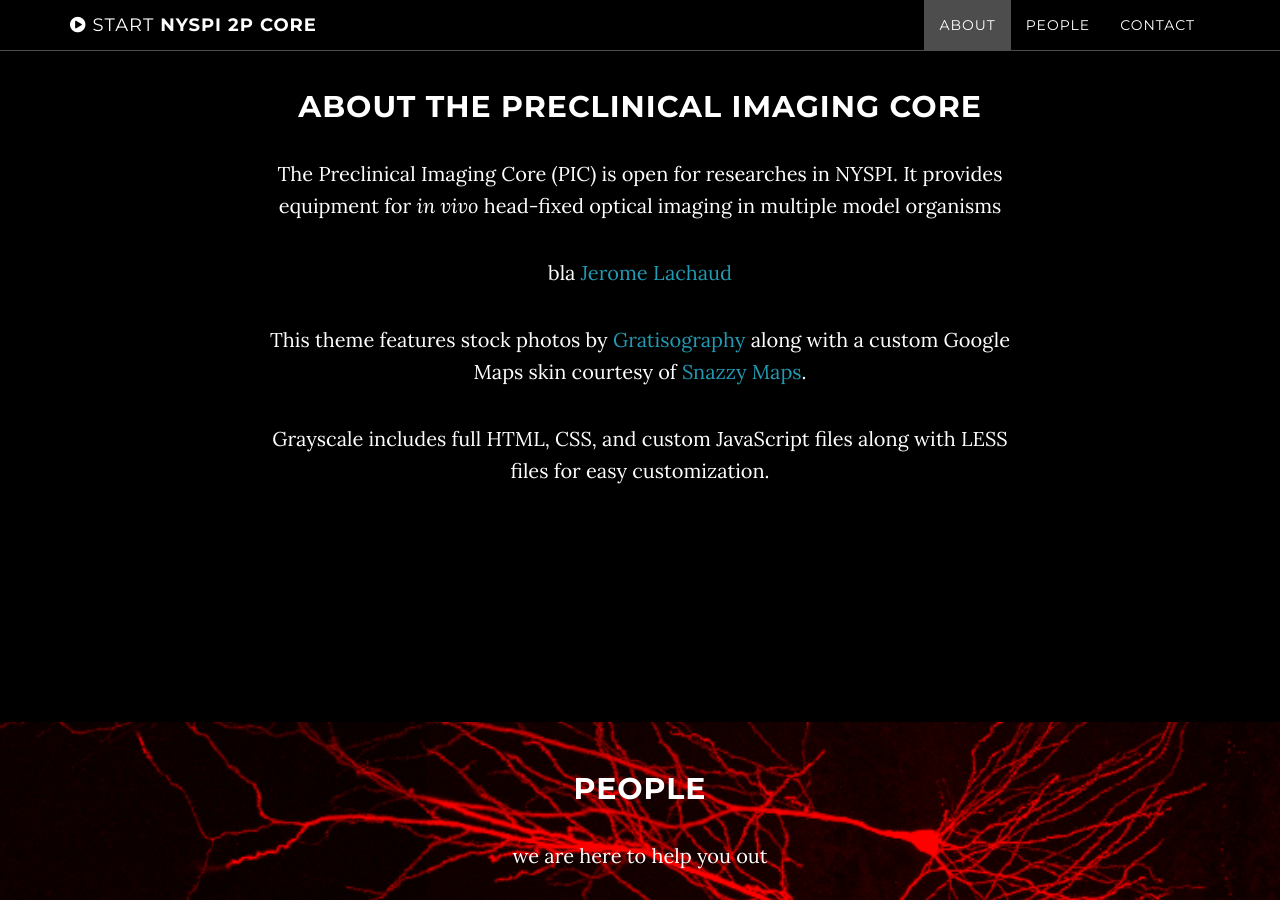
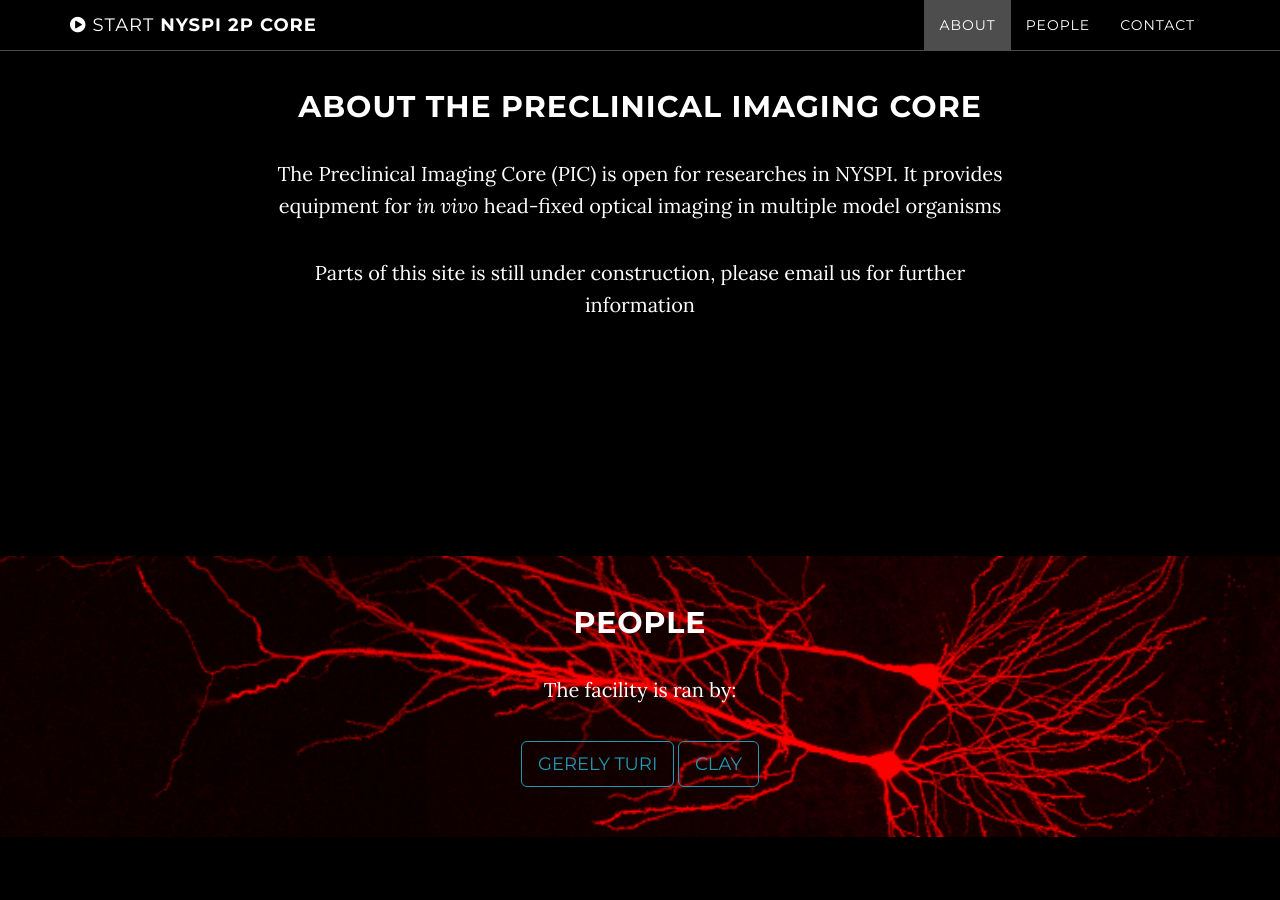
Before and after one commit to GergelyTuri/GergelyTuri.github.io, a Jekyll site: the page built from index.html, in a window 1280 px wide and 900 px high, scrolled down 1010 px. Built offline with Jekyll 4.4.1, drawn with Linux system fonts in a browser that asks for light colours; some of the changed text lies outside the part shown.

Commit message:
refreshing info on pages

```diff
--- a/_config.yml
+++ b/_config.yml
@@ -1,6 +1,6 @@
 # Site settings
 title: nyspi2pcore
-email: gt@nyspi.columbia.edu
+email: gt2253@nyspi.columbia.edu
 url: ""
 baseurl: ""
 description:
--- a/_includes/about.html
+++ b/_includes/about.html
@@ -4,9 +4,7 @@
             <div class="col-lg-8 col-lg-offset-2">
                 <h2>About the Preclinical Imaging Core</h2>
                 <p>The Preclinical Imaging Core (PIC) is open for researches in NYSPI. It provides equipment for <i>in vivo</i> head-fixed optical imaging in multiple model organisms</p>
-                <p>bla <a href="https://github.com/jeromelachaud">Jerome Lachaud</a></p>
-                <p>This theme features stock photos by <a href="http://gratisography.com/">Gratisography</a> along with a custom Google Maps skin courtesy of <a href="http://snazzymaps.com/">Snazzy Maps</a>.</p>
-                <p>Grayscale includes full HTML, CSS, and custom JavaScript files along with LESS files for easy customization.</p>
+                <p>Parts of this site is still under construction, please email us for further information</p>
             </div>
         </div>
     </section>
--- a/_includes/contact.html
+++ b/_includes/contact.html
@@ -3,7 +3,7 @@
         <div class="row">
             <div class="col-lg-8 col-lg-offset-2">
                 <h2>Contact</h2>
-                <p>1051 Riverside drive Kolb building 4th floor </p>
+                <p>1051 Riverside drive Kolb building 4th floor, New York, NY 10032 </p>
                 <p><a href="mailto:{{ site.email }}">{{ site.email }}</a>
                 </p>
                 <ul class="list-inline banner-social-buttons">
--- a/_includes/people.html
+++ b/_includes/people.html
@@ -4,7 +4,7 @@
             <div class="container">
                 <div class="col-lg-8 col-lg-offset-2">
                     <h2>people</h2>
-                    <p>we are here to help you out</p>
+                    <p>The facility is ran by:</p>
                     <a href="https://gergelyturi.github.io/_pages/aboutGergely.html" class="btn btn-default btn-lg">Gerely Turi</a>
                     <a href="./testpage.md" class="btn btn-default btn-lg">Clay</a>
                 </div>
```
Also changed, not shown: README.md.
